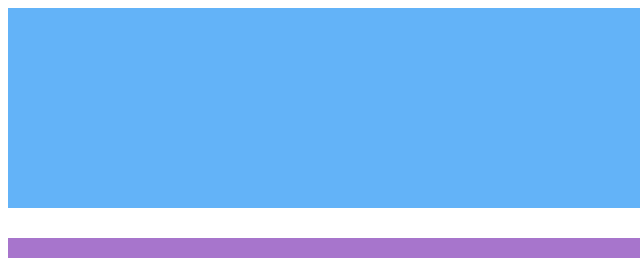
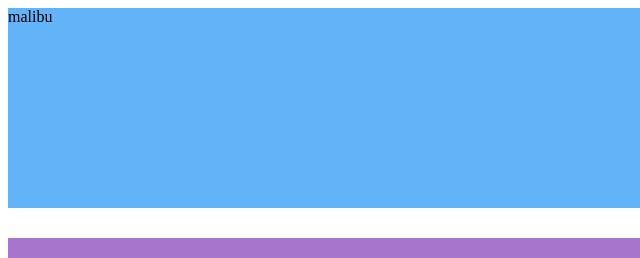
Before and after one commit to atclarkson/cit31200-6-hw-css_grid, a plain HTML site: page index.html in a window 1280 px wide. Shown: the top 258 px of the page, 0-640 px from the left. Drawn offline with Linux system fonts and the light colour scheme.

Commit message:
big ol test

```diff
--- a/index.html
+++ b/index.html
@@ -8,7 +8,7 @@
 <body>
 
 <div class="container">
-    <div id="63b3f8" class="malibu"></div>
+    <div id="63b3f8" class="malibu">malibu</div>
     <div id="a775cc" class="amethyst"></div>
     <div id="216d49" class="green-pea"></div>
     <div id="2f6aa4" class="azure"></div>
```
